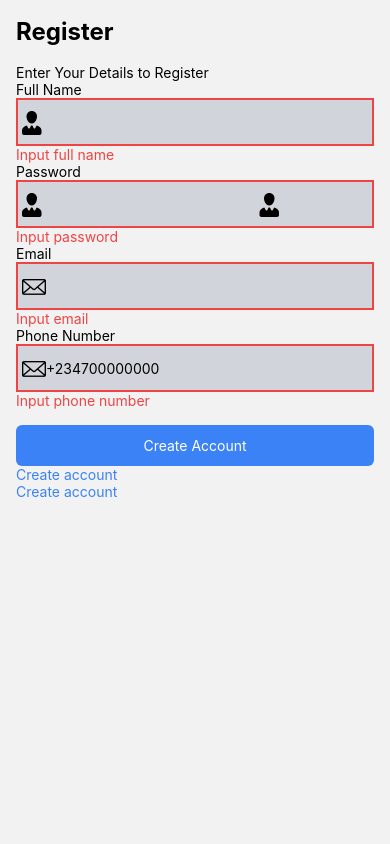
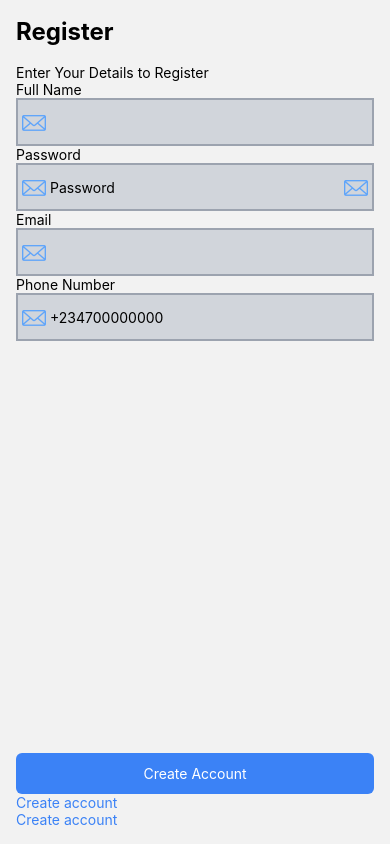
Before and after one commit to Adegbite-Joshua/ProPrep, a React Native app: screen /CreateAccount in a window 390 px wide. Built offline with nearby package versions, Linux system fonts and the light colour scheme.

Commit message:
Working on validting the register inputs

```diff
--- a/components/Forms/Input.tsx
+++ b/components/Forms/Input.tsx
@@ -14,27 +14,34 @@ const Input = ({
   label,
   error,
   password,
-    onChangeText,
   iconName,
+  onFocus,
   ...props
 }) => {
   const [isFocused, setIsFocused] = useState<boolean>(false)
+  const [showPassword, setShowPassword] = useState<boolean>(password)
   return (
     <View>
       <Text>{label}</Text>
-      <View className={`h-12 bg-gray-300 flex flex-row border-2 items-center p-1 ${error ? 'border-red-500' : isFocused ? 'border-blue-400' : 'border-gray-400'}`}>
-        <Fontisto name={iconName} size={24} color="black" />
+      <View className={`h-12 bg-gray-300 flex items-center flex-row border-2 p-1 ${error ? 'border-red-500' : isFocused ? 'border-blue-400' : 'border-gray-400'}`}>
+        <Fontisto name={iconName} size={24} className='text-blue-400' />
+        <View style={{ flex: 1, justifyContent: 'center' }}>
           <TextInput
+            secureTextEntry={showPassword}
             autoCorrect={false}
-            onFocus={()=>setIsFocused(true)}
-            onBlur={()=>setIsFocused(false)}
-            onChangeText={onChangeText}
+            onFocus={() => {
+              setIsFocused(true)
+              onFocus
+            }}
+            onBlur={() => setIsFocused(false)}
             {...props}
           />
-        {password && <Fontisto name={iconName} size={24} color="black" />}
+        </View>
+        {password && <Fontisto onPress={()=>setShowPassword(!showPassword)} name={iconName} size={24} className='text-blue-400' />}
       </View>
       {error && <Text className='text-red-500'>{error}</Text>}
     </View>
+
   )
 }
 
--- /dev/null
+++ b/components/Forms/LevelSelection.tsx
@@ -0,0 +1,34 @@
+import React, { useState } from 'react';
+import { View, StyleSheet } from 'react-native';
+
+// Define your component props
+interface MySelectProps {
+  onSelectOption: (selectedOption: string) => void;
+}
+
+const MySelect: React.FC<MySelectProps> = ({ onSelectOption }) => {
+  const [selectedValue, setSelectedValue] = useState<string>('option1');
+
+  return (
+    <View style={styles.container}>
+      {/* <Picker
+        selectedValue={selectedValue}
+        onValueChange={(itemValue) => {
+          setSelectedValue(itemValue as string);
+          onSelectOption(itemValue as string);
+        }}
+      >
+        <Picker.Item label="Option 1" value="option1" />
+        <Picker.Item label="Option 2" value="option2" />
+        <Picker.Item label="Option 3" value="option3" />
+        <Picker.Item label="Option 4" value="option4" />
+      </Picker> */}
+    </View>
+  );
+};
+
+const styles = StyleSheet.create({
+  container: {
+    margin: 20,
+  },
+});
--- a/screens/CreateAccount.tsx
+++ b/screens/CreateAccount.tsx
@@ -1,72 +1,115 @@
 // Import necessary components from React Native and Tailwind CSS
 import React, { useState } from 'react';
-import { SafeAreaView, Text, TextInput, TouchableOpacity, StyleSheet } from 'react-native';
+import { SafeAreaView, Text, TextInput, TouchableOpacity, StyleSheet, ScrollView, Keyboard } from 'react-native';
 import Input from '../components/Forms/Input';
 
+
+interface errorsProps {
+  fullName?: string | null,
+  email?: string | null,
+  phoneNumber?: string | null,
+  password?: string | null,
+  level?: string | null,
+  department?: string | null,
+}
+
 // CreateAccount component
-const CreateAccount = ({navigation}) => {
+const CreateAccount = ({ navigation }) => {
   // State to hold user input
   const [formData, setFormData] = useState({
-    name: '',
+    fullName: '',
     email: '',
     phoneNumber: '',
     password: '',
     level: '',
     department: '',
   });
+  const [errors, setErrors] = useState<errorsProps>({});
+
+  const handleChange = (value: string, input: string) => {
+    setFormData((prevStates) => ({ ...prevStates, [input]: value }))
+  }
+  const handleError = (errorMessage: string | null, input: string) => {
+    setFormData((prevStates) => ({ ...prevStates, [input]: errorMessage }))
+  }
 
   const handleCreateAccount = () => {
     console.log('Form data submitted:', formData);
+    Keyboard.dismiss();
+    let validDetails = true;
+    if (!formData.fullName) {
+      handleError('Input your full name', 'fullName')
+    }
+    if (!formData.email) {
+      handleError('Input your email', 'email')
+    } else if (!formData.email.match(/\S+@\S+\.\S+/)) {
+      handleError('Enter valid email', 'email')
+    }
+    if (!formData.phoneNumber) {
+      handleError('Input your phone number', 'phoneNumber')
+    }
+    if (!formData.password) {
+      handleError('Input your password', 'password')
+    }
   };
 
   return (
     <SafeAreaView className='flex-1 p-4'>
       <Text className='text-2xl font-bold mb-4'>Register</Text>
       <Text>Enter Your Details to Register</Text>
-
+      <ScrollView>
         <Input
           label='Full Name'
-        error='Input full name'
-        value={formData.name}
+          error={errors.fullName}
+          value={formData.fullName}
           password={false}
-        iconName='person'
-        onChangeText={setFormData}
+          iconName='email'
+          className='px-1'
+          onFocus={() => handleError(null, 'fullName')}
+          onChangeText={(text: string) => handleChange(text, 'fullName')}
         />
         <Input
           label='Password'
-        error='Input password'
+          placeholder='Password'
+          error={errors.password}
           value={formData.password}
           password={true}
-        iconName='person'
-        onChangeText={setFormData}
+          iconName='email'
+          className='px-1'
+          onFocus={() => handleError(null, 'password')}
+          onChangeText={(text: string) => handleChange(text, 'password')}
         />
         <Input
           label='Email'
-        error='Input email'
+          error={errors.email}
           keyboardType="email-address"
           value={formData.email}
           password={false}
           iconName='email'
-        onChangeText={(text: string) => setFormData({ ...formData, email: text })}
+          className='px-1'
+          onFocus={() => handleError(null, 'email')}
+          onChangeText={(text: string) => handleChange(text, 'email')}
         />
         <Input
           label='Phone Number'
-        error='Input phone number'
-        className='input'
+          error={errors.phoneNumber}
           placeholder="+234700000000"
           keyboardType="phone-pad"
           value={formData.phoneNumber}
           password={false}
           iconName='email'
-        onChangeText={(text: string) => setFormData({ ...formData, phoneNumber: text })}
+          className='px-1'
+          onFocus={() => handleError(null, 'phoneNumber')}
+          onChangeText={(text: string) => handleChange(text, 'phoneNumber')}
         />
+      </ScrollView>
 
 
       <TouchableOpacity className='bg-blue-500 p-3 rounded-md mt-4' onPress={handleCreateAccount}>
         <Text className='text-white text-center'>Create Account</Text>
       </TouchableOpacity>
-      <Text className='text-blue-500' onPress={()=>navigation.navigate('SignIn')}>Create account</Text>
-      <Text className='text-blue-500' onPress={()=>navigation.navigate('CreateAccount')}>Create account</Text>
+      <Text className='text-blue-500' onPress={() => navigation.navigate('SignIn')}>Create account</Text>
+      <Text className='text-blue-500' onPress={() => navigation.navigate('CreateAccount')}>Create account</Text>
     </SafeAreaView>
   );
 };
```
Lines whose indentation alone changed are shown as unchanged.
